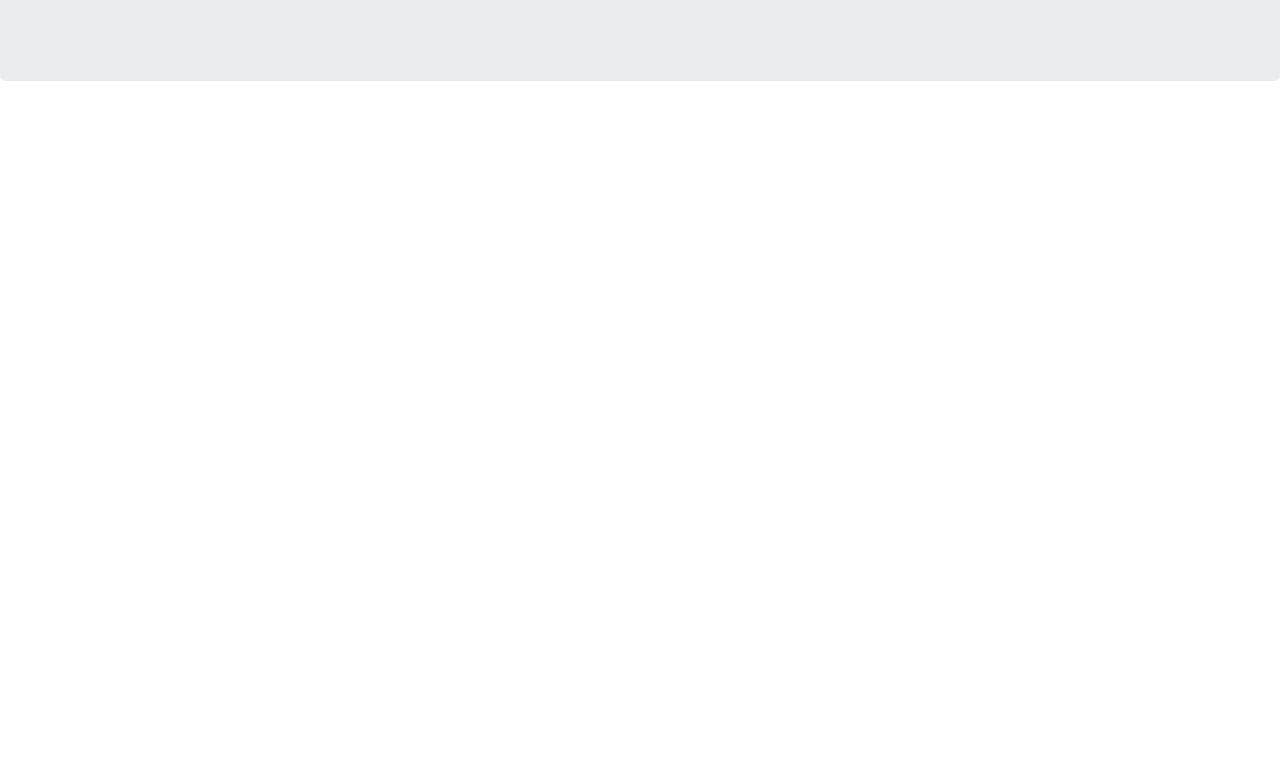
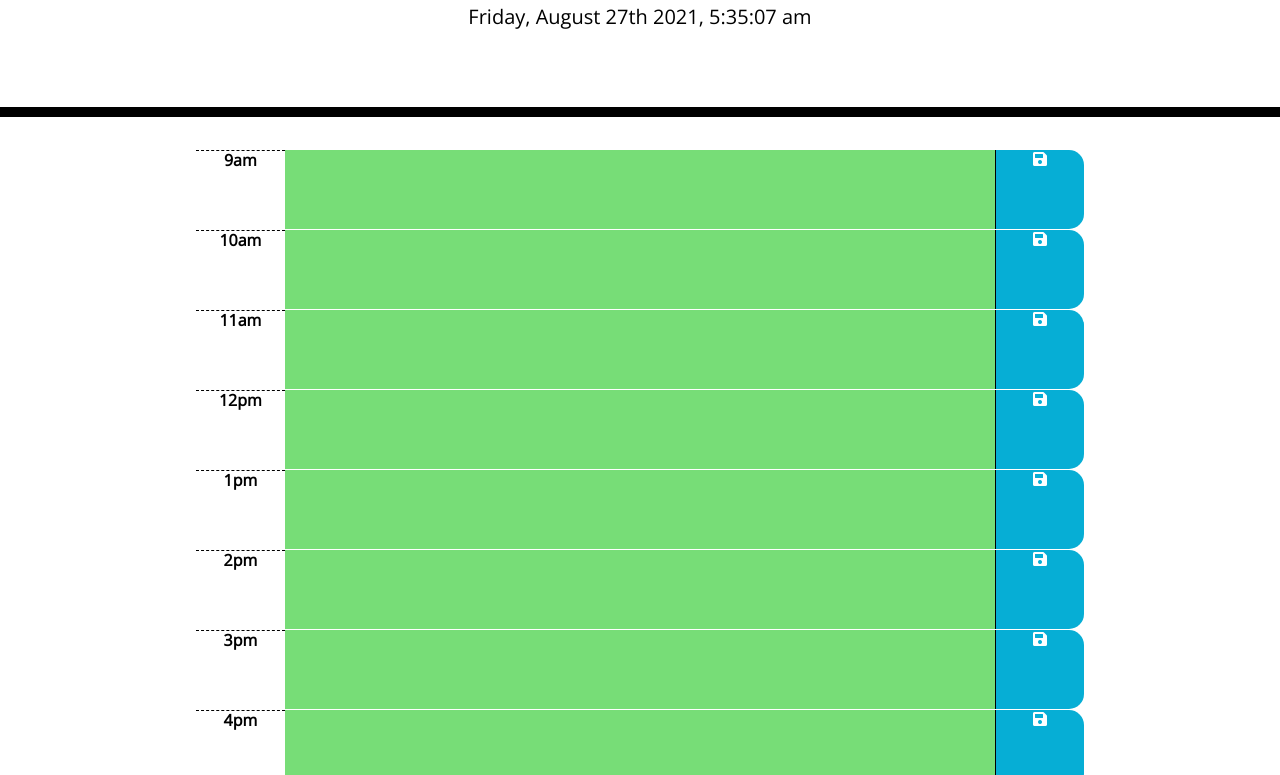
Before and after one commit to elliottdombrowski/workday-scheduler, a plain HTML site: page index.html in a window 1280 px wide. Shown: the part 187-962 px from the top of the page. Before the commit the page ends 800 px from the top, so only its background shows below. Drawn offline with nearby package versions, Linux system fonts and the light colour scheme.

Commit message:
Added table rows to add dynamically with JavaScript

```diff
--- a/assets/css/styles.css
+++ b/assets/css/styles.css
@@ -21,6 +21,8 @@ body {
     border-bottom: 10px solid black;
   }
 
+  /* AHHHHHHHHHHHHHHHHHHH */
+
   .description {
     white-space: pre-wrap;
   }
@@ -31,33 +33,39 @@ body {
   }
 
   .row {
+    width: 80%;
     white-space: pre-wrap;
     height: 80px;
     border-top: 1px solid white;
   }
 
   .hour {
+    width: 10%;
     background-color: #ffffff;
     color: #000000;
     border-top: 1px dashed #000000;
   }
 
   .past {
+    width: 80%;
     background-color: #d3d3d3;
     color: white;
   }
 
   .present {
+    width: 80%;
     background-color: #ff6961;
     color: white;
   }
 
   .future {
+    width: 80%;
     background-color: #77dd77;
     color: white;
   }
 
   .saveBtn {
+    width: 10%;
     border-left: 1px solid black;
     border-top-right-radius: 15px;
     border-bottom-right-radius: 15px;
@@ -69,3 +77,12 @@ body {
     font-size: 20px;
     transition: all 0.3s ease-in-out;
   }
+
+  .container {
+    display: flex;
+    flex-direction: column;
+    align-items: center;
+    justify-content: center;
+    height: 100%;
+    width: 100%;
+  }
--- a/assets/js/script.js
+++ b/assets/js/script.js
@@ -0,0 +1,44 @@
+var date = moment();
+$("#currentDay").text(date.format("dddd, MMMM Do YYYY, h:mm:ss a"));
+
+var container = $(".container");
+
+var times = [
+    "9am",
+    "10am",
+    "11am",
+    "12pm",
+    "1pm",
+    "2pm",
+    "3pm",
+    "4pm",
+    "5pm"
+]
+
+for (i = 0; i < 9; i++) {
+    var className = "present";
+    var currentHour = parseInt(date.format("H"));
+    var hour = currentHour - 9;
+
+    if (i < hour) {
+        className = "past";
+    } else if (i === hour) {
+        className = "present";
+    } else if (i > hour) {
+        className = "future";
+    }
+
+    container.append(
+            '<tr class="row">'+
+            '<th class="hour">' + times[i] + '</th>'+
+            '<td id="colorCoded1" class="' + className + '" contenteditable="true"></td>'+
+            '<td class="saveBtn">'+
+            '<span><i class="fas fa-save"></i></span>'+
+            '</td>'+
+          '</tr>');
+
+    const row = "tableRow" + i;
+    $("#tableRow" + i).click(function() {
+        alert("hi i'm " + row);
+    });
+}
--- a/index.html
+++ b/index.html
@@ -4,6 +4,7 @@
     <meta charset="UTF-8" />
     <meta name="viewport" content="width=device-width, initial-scale=1.0" />
     <meta http-equiv="X-UA-Compatible" content="ie=edge" />
+    <link rel="stylesheet" href="assets/css/styles.css" />
     <link
       rel="stylesheet"
       href="https://stackpath.bootstrapcdn.com/bootstrap/4.3.1/css/bootstrap.min.css"
@@ -18,7 +19,8 @@
       href="https://fonts.googleapis.com/css?family=Open+Sans&display=swap"
       rel="stylesheet"
     />
-    <link rel="stylesheet" href="style.css" />
+    <link rel="stylesheet" href="assets/css/styles.css" />
+
     <title>Work Day Scheduler</title>
   </head>
 
@@ -28,11 +30,23 @@
       <p class="lead">A simple calendar app for scheduling your work day</p>
       <p id="currentDay" class="lead"></p>
     </header>
-    <div class="container">
+    <div class="container time-block">
       <!-- Timeblocks go here -->
     </div>
 
     <script src="https://cdnjs.cloudflare.com/ajax/libs/jquery/3.2.1/jquery.min.js"></script>
     <script src="https://cdnjs.cloudflare.com/ajax/libs/moment.js/2.24.0/moment.min.js"></script>
+    <script src="assets/js/script.js"></script>
   </body>
 </html>
+
+
+<table>
+  <tbody class="time-block">
+    <tr class="row">
+      <td class="hour"></td>
+      <td id="for changing color based on hour"></td>
+      <td class="saveBtn"></td>
+    </tr>
+  </tbody>
+</table>
```
